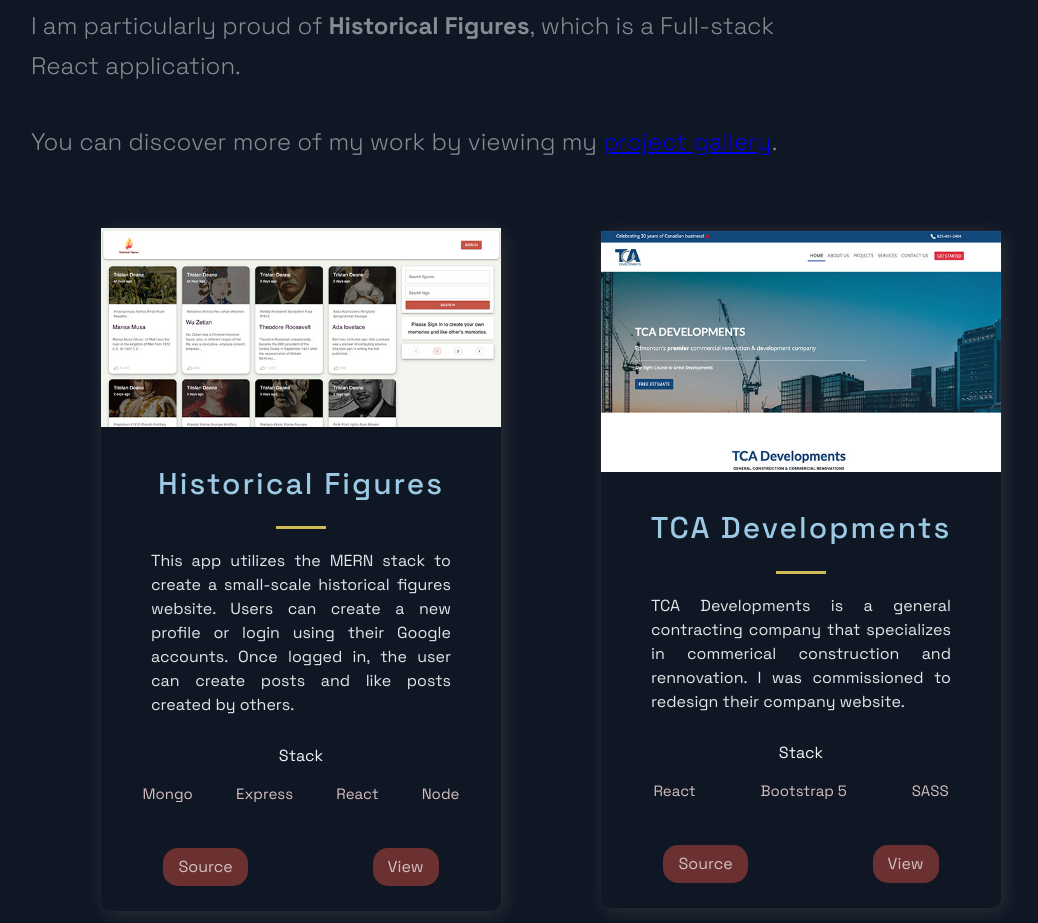
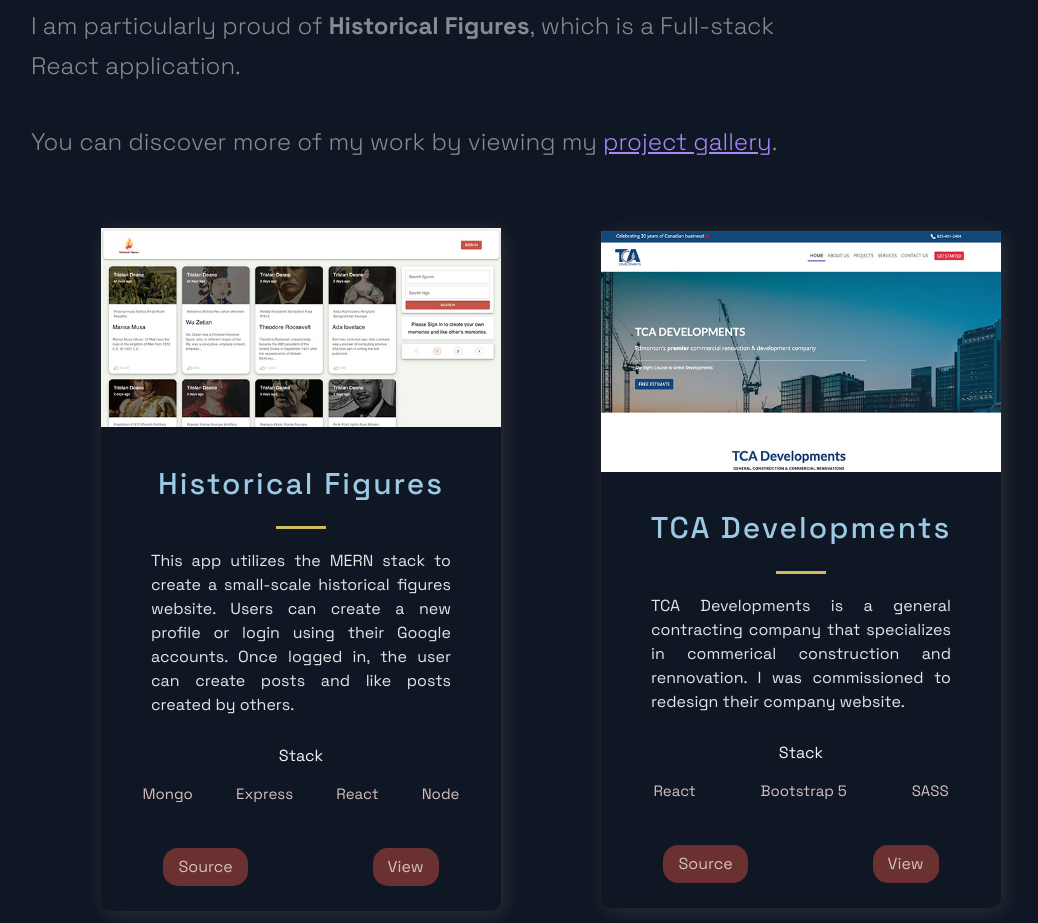
Before and after one commit to IM-Deane/next-js-portfolio, a Next.js app: page / in a window 1280 px wide. Shown: the part 1000-1923 px from the top of the page, without its empty margins (89-1127 px from the left). Built offline with nearby package versions, Linux system fonts and the light colour scheme.

Commit message:
Updated project spotlight gallery link

```diff
--- a/src/components/Projects/ProjectsStyles.js
+++ b/src/components/Projects/ProjectsStyles.js
@@ -3,6 +3,7 @@ import styled from "styled-components";
 // Project gallery link
 export const GalleryLink = styled.a`
 	text-decoration: underline;
+	color: #ab88fb;
 
 	&:hover {
 		color: #ffffff;
```
